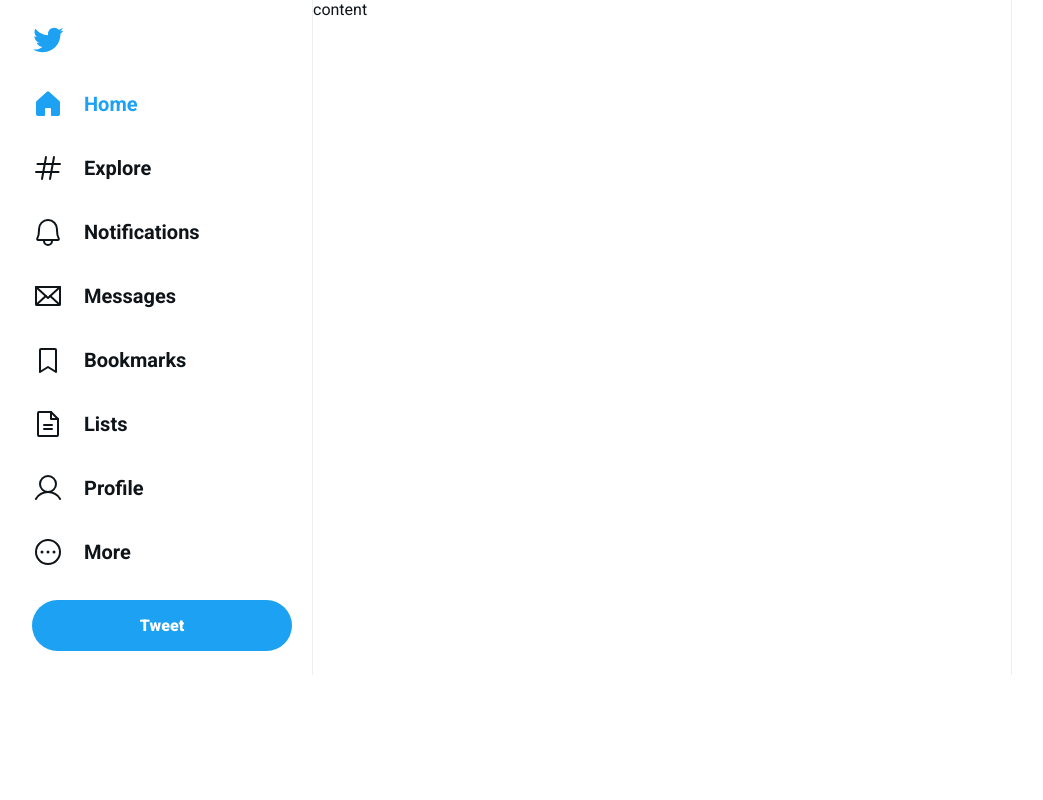
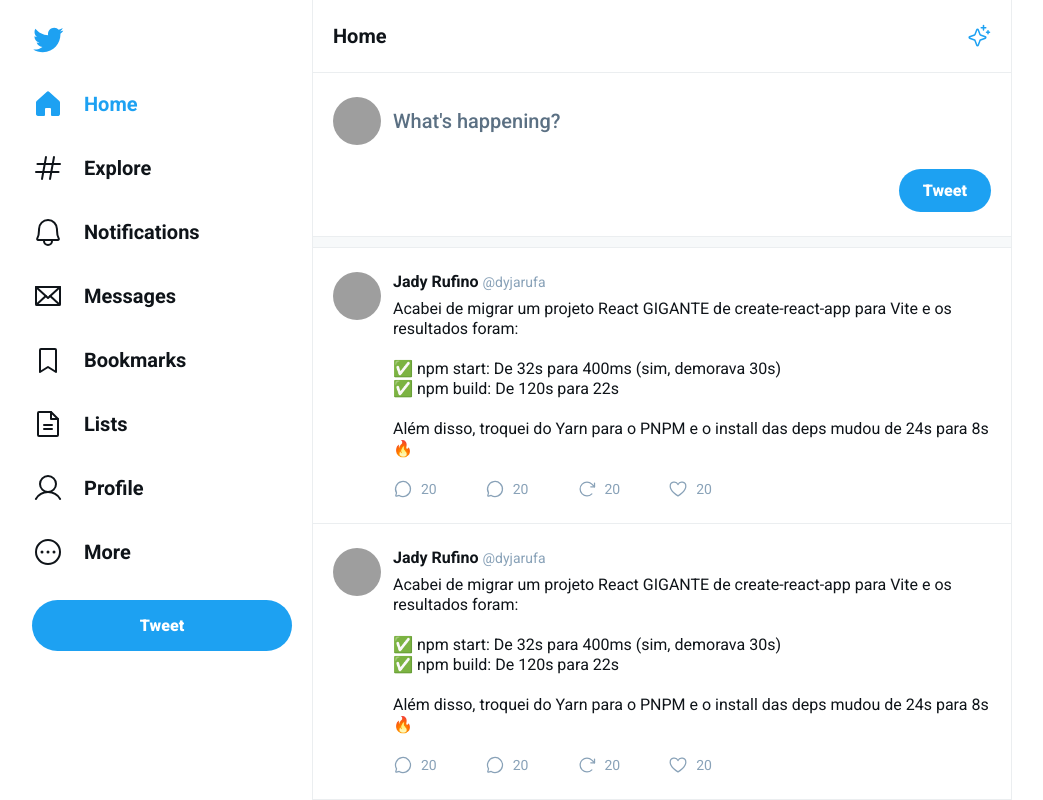
Before and after one commit to dyjarufa/ui-twitter, a React (Vite) app: page / in a window 1280 px wide. Shown: the top 800 px of the page, without its empty margins (128-1171 px from the left). Built offline with nearby package versions, Linux system fonts and the light colour scheme; grey boxes are pictures that could not be loaded.

Commit message:
feat: add tweet list layout

```diff
--- /dev/null
+++ b/src/components/Tweet.css
@@ -0,0 +1,61 @@
+.tweet {
+  padding: 1.5rem 1.25rem;
+  display: grid;
+  grid-template-columns: 3rem 1fr;
+  gap: 0.75rem;
+  border-bottom: 1px solid #ebeef0;
+  text-decoration: none;
+}
+
+.tweet img {
+  width: 3rem;
+  height: 3rem;
+  border-radius: 9999px;
+}
+
+.tweet-content {
+  display: flex;
+  flex-direction: column;
+  gap: 0.5rem;
+}
+
+.tweet-content .tweet-content-header {
+  display: flex;
+  align-items: center;
+  gap: 0.25rem;
+}
+
+.tweet-content .tweet-content-header span {
+  font-size: 0.875rem;
+  color: #89a2b8;
+}
+
+.tweet .tweet-content p {
+  line-height: 1.25;
+}
+
+.tweet .tweet-content .tweet-content-footer {
+  display: flex;
+  align-items: center;
+  gap: 3rem;
+  margin-top: 0.75rem;
+}
+
+.tweet .tweet-content .tweet-content-footer button {
+  display: flex;
+  align-items: center;
+  gap: 0.5rem;
+  background: transparent;
+  border: 0;
+  font-size: 0.875rem;
+  color: #89a2b8;
+}
+
+.tweet .tweet-content .tweet-content-footer button:hover {
+  color: var(--twitter-blue);
+}
+
+.tweet .tweet-content .tweet-content-footer button svg {
+  width: 1.25rem;
+  height: 1.25rem;
+}
--- /dev/null
+++ b/src/components/Tweet.tsx
@@ -0,0 +1,46 @@
+import { ArrowClockwise, ChatCircle, Heart } from 'phosphor-react'
+import './Tweet.css'
+
+export function Tweet() {
+  return (
+    <a className="tweet">
+      <img src="https://github.com/dyjarufa.png" alt="Jady Rufino" />
+
+      <div className="tweet-content">
+        <div className="tweet-content-header">
+          <strong>Jady Rufino</strong>
+          <span>@dyjarufa</span>
+        </div>
+
+        <p>
+          Acabei de migrar um projeto React GIGANTE de create-react-app para
+          Vite e os resultados foram: <br />
+          <br />✅ npm start: De 32s para 400ms (sim, demorava 30s)
+          <br /> ✅ npm build: De 120s para 22s
+          <br />
+          <br /> Além disso, troquei do Yarn para o PNPM e o install das deps
+          mudou de 24s para 8s 🔥
+        </p>
+
+        <div className="tweet-content-footer">
+          <button type="button">
+            <ChatCircle />
+            20
+          </button>
+          <button type="button">
+            <ChatCircle />
+            20
+          </button>
+          <button type="button">
+            <ArrowClockwise />
+            20
+          </button>
+          <button type="button">
+            <Heart />
+            20
+          </button>
+        </div>
+      </div>
+    </a>
+  )
+}
--- a/src/globals.css
+++ b/src/globals.css
@@ -97,3 +97,76 @@
   border-left: 1px solid #ebeef0;
   border-right: 1px solid #ebeef0;
 }
+
+.timeline-header {
+  padding: 1.5rem 1.25rem;
+  display: flex;
+  align-items: center;
+  justify-content: space-between;
+  font-size: 1.25rem;
+  font-weight: 700;
+  border-bottom: 1px solid #ebeef0;
+}
+
+.timeline-header svg {
+  width: 1.5rem;
+  height: 1.5rem;
+  color: var(--twitter-blue);
+}
+
+.new-tweet-form {
+  padding: 1.5rem 1.25rem;
+  display: flex;
+  flex-direction: column;
+  gap: 0.75rem;
+}
+
+.new-tweet-form label {
+  display: flex;
+  gap: 0.75rem;
+}
+
+.new-tweet-form label img {
+  width: 3rem;
+  height: 3rem;
+  border-radius: 9999px;
+}
+
+.new-tweet-form label textarea {
+  flex: 1;
+  border: 0;
+  font-size: 1.25rem;
+  font-weight: 500;
+  margin-top: 0.75rem;
+  resize: none;
+}
+
+.new-tweet-form label textarea:focus {
+  outline: 0;
+}
+
+.new-tweet-form label textarea::placeholder {
+  color: #5b7083;
+}
+
+.new-tweet-form button[type='submit'] {
+  margin-left: auto;
+  background-color: var(--twitter-blue);
+  border-radius: 9999px;
+  padding: 0.75rem 1.5rem;
+  color: #fff;
+  font-size: 1rem;
+  font-weight: 900;
+  border: 0;
+}
+
+.new-tweet-form button:hover {
+  filter: brightness(0.9);
+}
+
+.separator {
+  background: #f7f9fa;
+  border-top: 1px solid #ebeef0;
+  border-bottom: 1px solid #ebeef0;
+  height: 0.75rem;
+}
--- a/src/main.tsx
+++ b/src/main.tsx
@@ -8,12 +8,14 @@
   FileText,
   Hash,
   House,
+  Sparkle,
   User,
 } from 'phosphor-react'
 
 import './globals.css'
 
 import logoTwitter from './assets/logo-twitter.svg'
+import { Tweet } from './components/Tweet'
 
 ReactDOM.createRoot(document.getElementById('root')!).render(
   <React.StrictMode>
@@ -60,7 +62,30 @@
           Tweet
         </button>
       </aside>
-      <div className="content">content</div>
+      <div className="content">
+        <main className="timeline">
+          <div className="timeline-header">
+            Home
+            <Sparkle />
+          </div>
+
+          <form className="new-tweet-form">
+            <label htmlFor="tweet">
+              <img src="https://github.com/dyjarufa.png" alt="Jady Rufino" />
+              <textarea id="tweet" placeholder="What's happening?" />
+            </label>
+
+            <button type="submit">Tweet</button>
+          </form>
+
+          <div className="separator" />
+
+          <Tweet />
+          <Tweet />
+          <Tweet />
+          <Tweet />
+        </main>
+      </div>
     </div>
   </React.StrictMode>
 )
```
